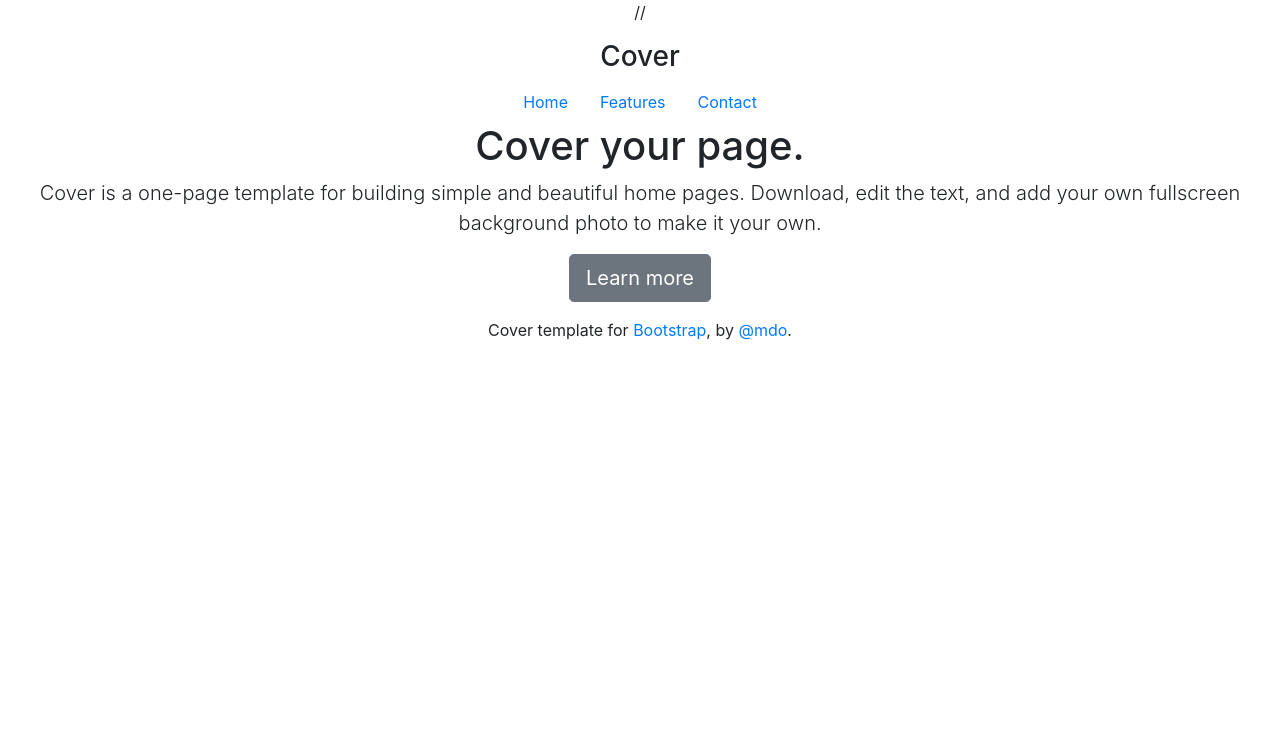
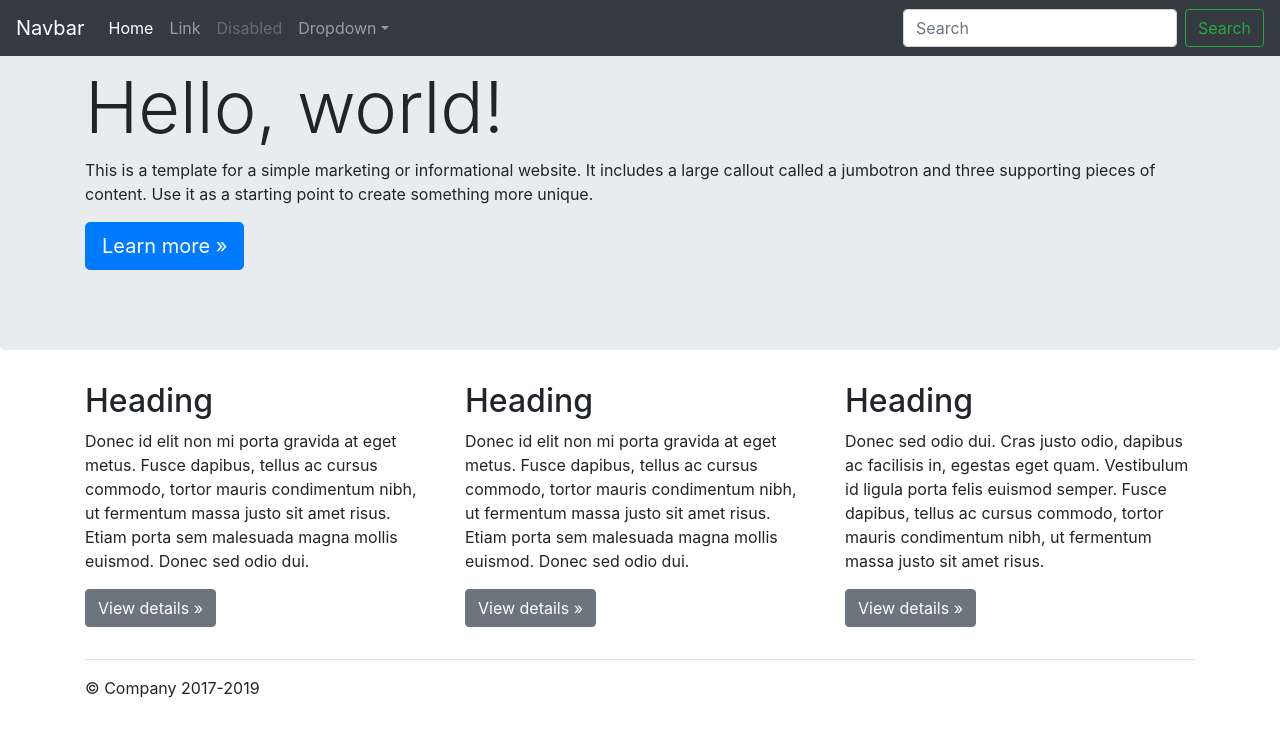
Before and after one commit to EllenSjodin/EllenSjodin.github.io, a plain HTML site: page index.html in a window 1280 px wide. Drawn offline with nearby package versions, Linux system fonts and the light colour scheme.

Commit message:
Update index.html

```diff
--- a/index.html
+++ b/index.html
@@ -7,9 +7,9 @@
     <meta name="description" content="">
     <meta name="author" content="Mark Otto, Jacob Thornton, and Bootstrap contributors">
     <meta name="generator" content="Jekyll v3.8.5">
-    <title>Cover Template · Bootstrap</title>
-    <link rel="stylesheet" href="https://stackpath.bootstrapcdn.com/bootstrap/4.3.1/css/bootstrap.min.css" integrity="sha384-ggOyR0iXCbMQv3Xipma34MD+dH/1fQ784/j6cY/iJTQUOhcWr7x9JvoRxT2MZw1T" crossorigin="anonymous">
-   // <link rel="canonical" href="https://getbootstrap.com/docs/4.3/examples/cover/">
+    <title>Jumbotron Template · Bootstrap</title>
+
+    <link rel="canonical" href="https://getbootstrap.com/docs/4.3/examples/jumbotron/">
 
     <!-- Bootstrap core CSS -->
 <link href="/docs/4.3/dist/css/bootstrap.min.css" rel="stylesheet" integrity="sha384-ggOyR0iXCbMQv3Xipma34MD+dH/1fQ784/j6cY/iJTQUOhcWr7x9JvoRxT2MZw1T" crossorigin="anonymous">
@@ -32,34 +32,82 @@
       }
     </style>
     <!-- Custom styles for this template -->
-    <link href="cover.css" rel="stylesheet">
+    <link href="jumbotron.css" rel="stylesheet">
   </head>
-  <body class="text-center">
-    <div class="cover-container d-flex w-100 h-100 p-3 mx-auto flex-column">
-  <header class="masthead mb-auto">
-    <div class="inner">
-      <h3 class="masthead-brand">Cover</h3>
-      <nav class="nav nav-masthead justify-content-center">
-        <a class="nav-link active" href="#">Home</a>
-        <a class="nav-link" href="#">Features</a>
-        <a class="nav-link" href="#">Contact</a>
-      </nav>
+  <body>
+    <nav class="navbar navbar-expand-md navbar-dark fixed-top bg-dark">
+  <a class="navbar-brand" href="#">Navbar</a>
+  <button class="navbar-toggler" type="button" data-toggle="collapse" data-target="#navbarsExampleDefault" aria-controls="navbarsExampleDefault" aria-expanded="false" aria-label="Toggle navigation">
+    <span class="navbar-toggler-icon"></span>
+  </button>
+
+  <div class="collapse navbar-collapse" id="navbarsExampleDefault">
+    <ul class="navbar-nav mr-auto">
+      <li class="nav-item active">
+        <a class="nav-link" href="#">Home <span class="sr-only">(current)</span></a>
+      </li>
+      <li class="nav-item">
+        <a class="nav-link" href="#">Link</a>
+      </li>
+      <li class="nav-item">
+        <a class="nav-link disabled" href="#">Disabled</a>
+      </li>
+      <li class="nav-item dropdown">
+        <a class="nav-link dropdown-toggle" href="#" id="dropdown01" data-toggle="dropdown" aria-haspopup="true" aria-expanded="false">Dropdown</a>
+        <div class="dropdown-menu" aria-labelledby="dropdown01">
+          <a class="dropdown-item" href="#">Action</a>
+          <a class="dropdown-item" href="#">Another action</a>
+          <a class="dropdown-item" href="#">Something else here</a>
+        </div>
+      </li>
+    </ul>
+    <form class="form-inline my-2 my-lg-0">
+      <input class="form-control mr-sm-2" type="text" placeholder="Search" aria-label="Search">
+      <button class="btn btn-outline-success my-2 my-sm-0" type="submit">Search</button>
+    </form>
+  </div>
+</nav>
+
+<main role="main">
+
+  <!-- Main jumbotron for a primary marketing message or call to action -->
+  <div class="jumbotron">
+    <div class="container">
+      <h1 class="display-3">Hello, world!</h1>
+      <p>This is a template for a simple marketing or informational website. It includes a large callout called a jumbotron and three supporting pieces of content. Use it as a starting point to create something more unique.</p>
+      <p><a class="btn btn-primary btn-lg" href="#" role="button">Learn more &raquo;</a></p>
     </div>
-  </header>
+  </div>
 
-  <main role="main" class="inner cover">
-    <h1 class="cover-heading">Cover your page.</h1>
-    <p class="lead">Cover is a one-page template for building simple and beautiful home pages. Download, edit the text, and add your own fullscreen background photo to make it your own.</p>
-    <p class="lead">
-      <a href="#" class="btn btn-lg btn-secondary">Learn more</a>
-    </p>
-  </main>
+  <div class="container">
+    <!-- Example row of columns -->
+    <div class="row">
+      <div class="col-md-4">
+        <h2>Heading</h2>
+        <p>Donec id elit non mi porta gravida at eget metus. Fusce dapibus, tellus ac cursus commodo, tortor mauris condimentum nibh, ut fermentum massa justo sit amet risus. Etiam porta sem malesuada magna mollis euismod. Donec sed odio dui. </p>
+        <p><a class="btn btn-secondary" href="#" role="button">View details &raquo;</a></p>
+      </div>
+      <div class="col-md-4">
+        <h2>Heading</h2>
+        <p>Donec id elit non mi porta gravida at eget metus. Fusce dapibus, tellus ac cursus commodo, tortor mauris condimentum nibh, ut fermentum massa justo sit amet risus. Etiam porta sem malesuada magna mollis euismod. Donec sed odio dui. </p>
+        <p><a class="btn btn-secondary" href="#" role="button">View details &raquo;</a></p>
+      </div>
+      <div class="col-md-4">
+        <h2>Heading</h2>
+        <p>Donec sed odio dui. Cras justo odio, dapibus ac facilisis in, egestas eget quam. Vestibulum id ligula porta felis euismod semper. Fusce dapibus, tellus ac cursus commodo, tortor mauris condimentum nibh, ut fermentum massa justo sit amet risus.</p>
+        <p><a class="btn btn-secondary" href="#" role="button">View details &raquo;</a></p>
+      </div>
+    </div>
 
-  <footer class="mastfoot mt-auto">
-    <div class="inner">
-      <p>Cover template for <a href="https://getbootstrap.com/">Bootstrap</a>, by <a href="https://twitter.com/mdo">@mdo</a>.</p>
-    </div>
-  </footer>
-</div>
-</body>
+    <hr>
+
+  </div> <!-- /container -->
+
+</main>
+
+<footer class="container">
+  <p>&copy; Company 2017-2019</p>
+</footer>
+<script src="https://code.jquery.com/jquery-3.3.1.slim.min.js" integrity="sha384-q8i/X+965DzO0rT7abK41JStQIAqVgRVzpbzo5smXKp4YfRvH+8abtTE1Pi6jizo" crossorigin="anonymous"></script>
+      <script>window.jQuery || document.write('<script src="/docs/4.3/assets/js/vendor/jquery-slim.min.js"><\/script>')</script><script src="/docs/4.3/dist/js/bootstrap.bundle.min.js" integrity="sha384-xrRywqdh3PHs8keKZN+8zzc5TX0GRTLCcmivcbNJWm2rs5C8PRhcEn3czEjhAO9o" crossorigin="anonymous"></script></body>
 </html>
```
